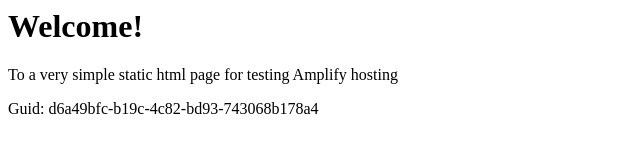
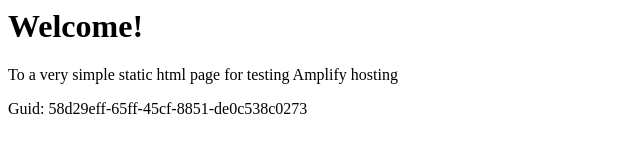
Before and after one commit to aws-aemilia-sin/Github-PR-Commit-Integration-Test-DoNotTouch-GithubWebhookPreviewCanaryTest-v1-prod-ap-southeast-1, a website: page src/index.html in a window 1280 px wide. Shown: the full height of the page, 0-640 px from the left. Drawn offline with Linux system fonts and the light colour scheme.

Commit message:
commit from integ tests

```diff
--- a/src/index.html
+++ b/src/index.html
@@ -12,6 +12,6 @@
 <body>
     <h1>Welcome!</h1>
     <p>To a very simple static html page for testing Amplify hosting</p>
-    <p>Guid: d6a49bfc-b19c-4c82-bd93-743068b178a4</p></body>
+    <p>Guid: 58d29eff-65ff-45cf-8851-de0c538c0273</p></body>
 
 </html>
```
